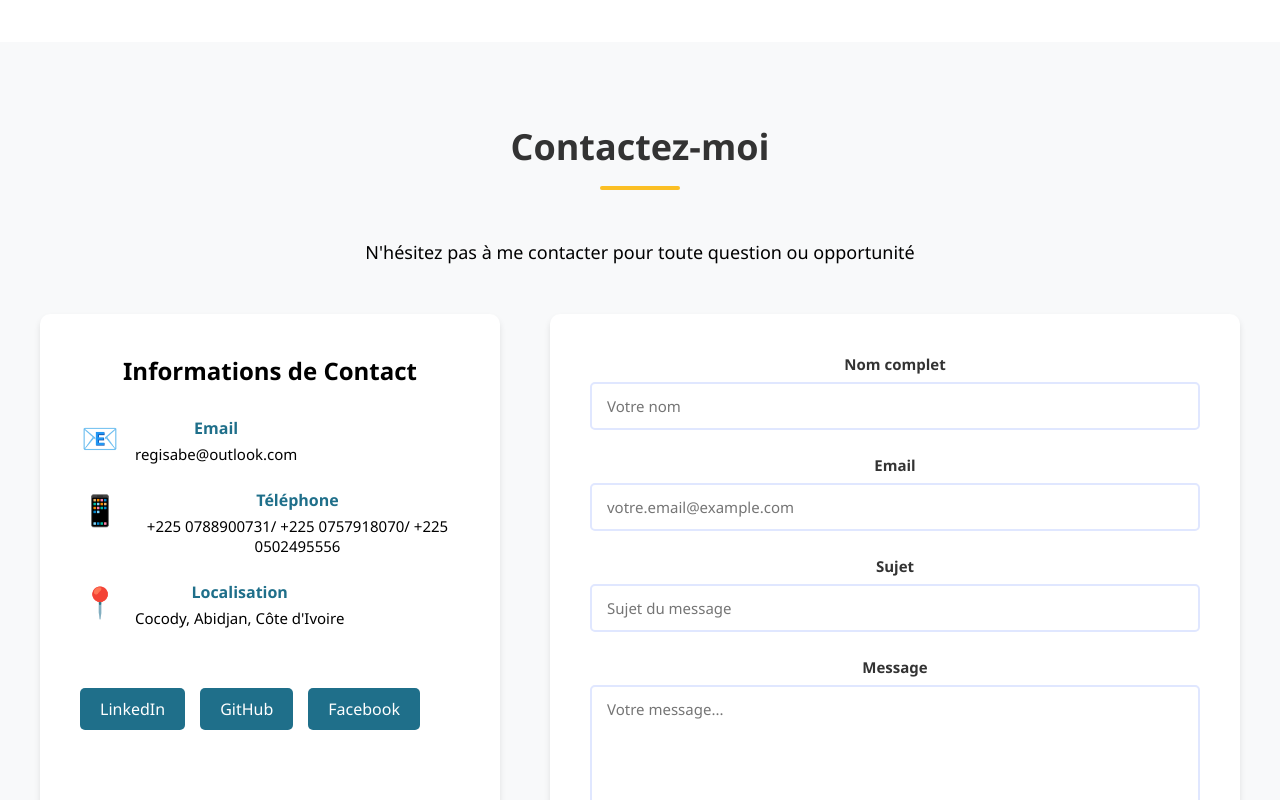
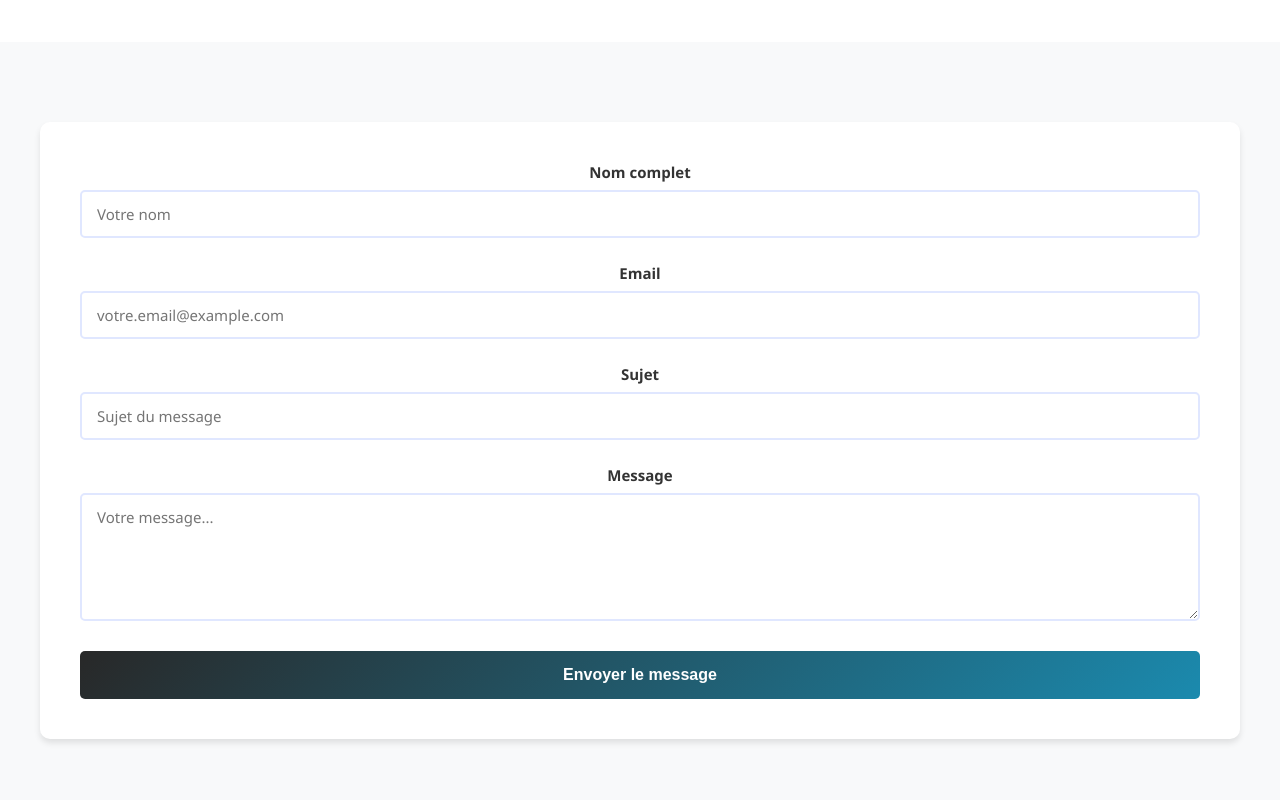
Before and after one commit to regisabe/regis-portfolio, a React (Create React App) app: page / in a window 1280 px wide. Shown: the part 3580-4380 px from the top of the page. Built offline with nearby package versions, Linux system fonts and the light colour scheme.

Commit message:
Mise à jour du portfolio

```diff
--- a/package.json
+++ b/package.json
@@ -3,6 +3,7 @@
   "version": "0.1.0",
   "private": true,
   "dependencies": {
+    "@emailjs/browser": "^4.4.1",
     "@testing-library/dom": "^10.4.1",
     "@testing-library/jest-dom": "^6.9.1",
     "@testing-library/react": "^16.3.0",
--- a/src/components/Contact.js
+++ b/src/components/Contact.js
@@ -2,130 +2,60 @@ import React, { useState } from 'react';
 import '../styles/Contact.css';
 
 function Contact() {
-  const [formData, setFormData] = useState({
-    name: '',
-    email: '',
-    subject: '',
-    message: ''
+  const [status, setStatus] = useState('');
+
+  const handleSubmit = async (e) => {
+    e.preventDefault();
+    const form = e.target;
+    const data = new FormData(form);
+
+    try {
+      const response = await fetch('https://formspree.io/f/TON_FORM_ID', {
+        method: 'POST',
+        body: data,
+        headers: {
+          'Accept': 'application/json'
+        }
       });
 
-  const handleChange = (e) => {
-    setFormData({
-      ...formData,
-      [e.target.name]: e.target.value
-    });
-  };
-
-  const handleSubmit = (e) => {
-    e.preventDefault();
-    // Ici tu pourras plus tard ajouter l'envoi vers un backend
-    alert('Message envoyé ! (Simulation)');
-    console.log('Données du formulaire:', formData);
-
-    // Réinitialiser le formulaire
-    setFormData({
-      name: '',
-      email: '',
-      subject: '',
-      message: ''
-    });
+      if (response.ok) {
+        setStatus('success');
+        form.reset();
+        alert('✅ Message envoyé avec succès !');
+      } else {
+        setStatus('error');
+        alert('❌ Erreur lors de l\'envoi.');
+      }
+    } catch (error) {
+      setStatus('error');
+      alert('❌ Erreur réseau.');
+    }
   };
 
   return (
     <section className="contact" id="contact">
       <div className="contact-container">
-        <h2 className="section-title">Contactez-moi</h2>
-        <p className="contact-subtitle">
-          N'hésitez pas à me contacter pour toute question ou opportunité
-        </p>
+        {/* ... reste du code identique ... */}
 
-        <div className="contact-content">
-          <div className="contact-info">
-            <h3>Informations de Contact</h3>
-            <div className="info-box">
-              <div className="info-icon">📧</div>
-              <div>
-                <h4>Email</h4>
-                <p>regisabe@outlook.com</p>
-              </div>
-            </div>
-            <div className="info-box">
-              <div className="info-icon">📱</div>
-              <div>
-                <h4>Téléphone</h4>
-                <p>+225 0788900731/ +225 0757918070/ +225 0502495556</p>
-              </div>
-            </div>
-            <div className="info-box">
-              <div className="info-icon">📍</div>
-              <div>
-                <h4>Localisation</h4>
-                <p>Cocody, Abidjan, Côte d'Ivoire</p>
-              </div>
-            </div>
-            <div className="social-links">
-<div className="social-links">
-  <a href="https://www.linkedin.com/in/regis-demonsthene-abe" target="_blank" rel="noopener noreferrer" className="social-link">LinkedIn</a>
-  <a href="https://github.com/regisabe" target="_blank" rel="noopener noreferrer" className="social-link">GitHub</a>
-  <a href="https://facebook.com/regis.abe.1" target="_blank" rel="noopener noreferrer" className="social-link">Facebook</a>
-</div>
-            </div>
-          </div>
-
-          <form className="contact-form" onSubmit={handleSubmit}>
+        <form className="contact-form" onSubmit={handleSubmit} data-aos="fade-left">
           <div className="form-group">
             <label htmlFor="name">Nom complet</label>
-              <input
-                type="text"
-                id="name"
-                name="name"
-                value={formData.name}
-                onChange={handleChange}
-                required
-                placeholder="Votre nom"
-              />
+            <input type="text" id="name" name="name" required placeholder="Votre nom" />
           </div>
           <div className="form-group">
             <label htmlFor="email">Email</label>
-              <input
-                type="email"
-                id="email"
-                name="email"
-                value={formData.email}
-                onChange={handleChange}
-                required
-                placeholder="votre.email@example.com"
-              />
+            <input type="email" id="email" name="email" required placeholder="votre.email@example.com" />
           </div>
           <div className="form-group">
             <label htmlFor="subject">Sujet</label>
-              <input
-                type="text"
-                id="subject"
-                name="subject"
-                value={formData.subject}
-                onChange={handleChange}
-                required
-                placeholder="Sujet du message"
-              />
+            <input type="text" id="subject" name="subject" required placeholder="Sujet du message" />
           </div>
           <div className="form-group">
             <label htmlFor="message">Message</label>
-              <textarea
-                id="message"
-                name="message"
-                value={formData.message}
-                onChange={handleChange}
-                required
-                rows="5"
-                placeholder="Votre message..."
-              ></textarea>
+            <textarea id="message" name="message" required rows="5" placeholder="Votre message..."></textarea>
           </div>
-            <button type="submit" className="submit-btn">
-              Envoyer le message
-            </button>
+          <button type="submit" className="submit-btn">Envoyer le message</button>
         </form>
-        </div>
       </div>
     </section>
   );
```
Also changed, not shown: 1 other file (tests, documents, lock files or other folders). Lines whose indentation alone changed are shown as unchanged.
